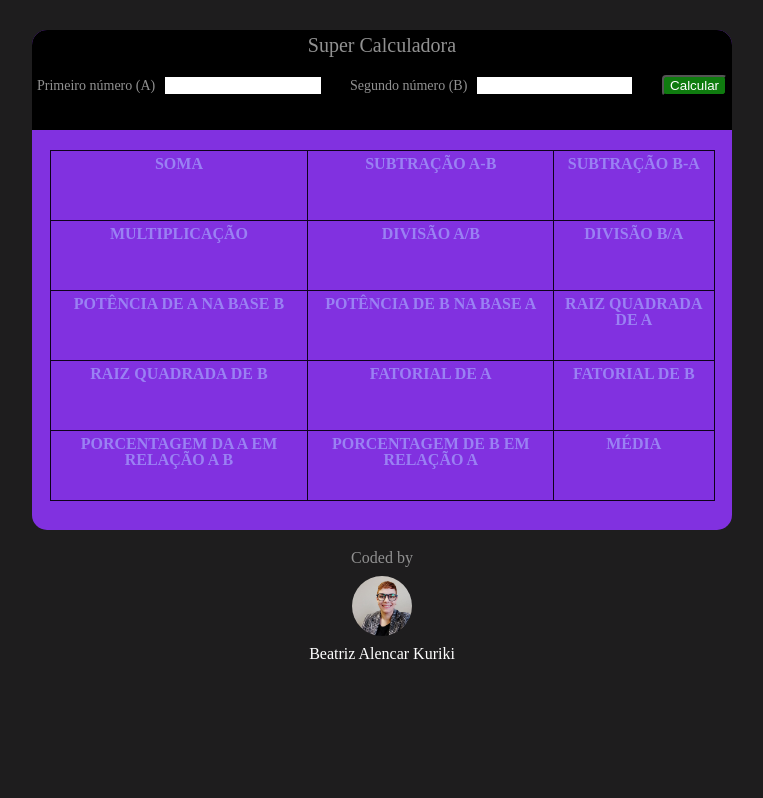
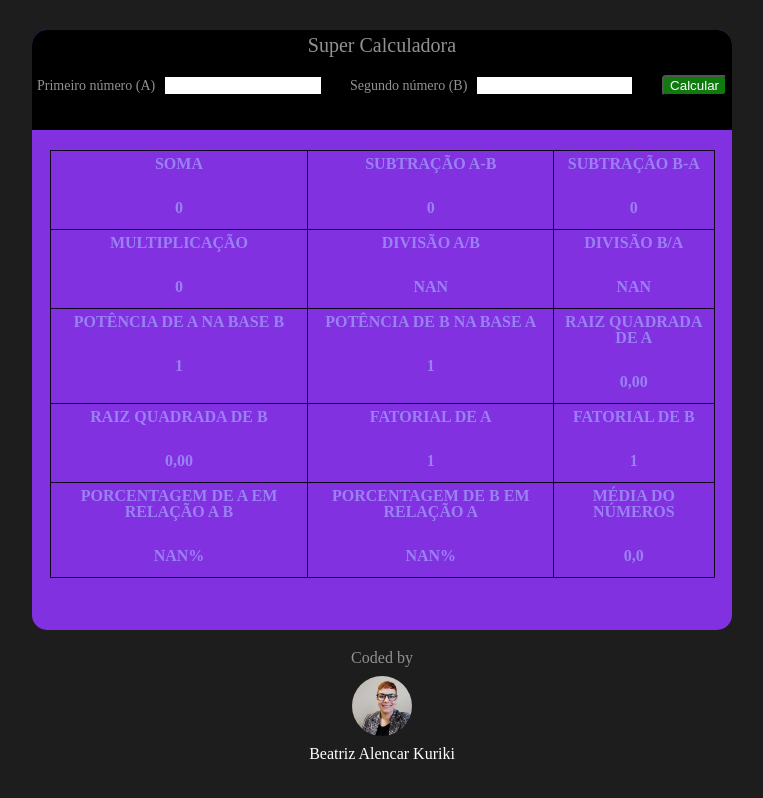
Before and after one commit to BeatrizKuriki/CalculadoraXP, a plain HTML site: page index.html in a window 1280 px wide. Shown: the whole page, without its empty margins (258-1021 px from the left). Drawn offline with Linux system fonts and the light colour scheme.

Commit message:
finalizada lógica

```diff
--- a/index.html
+++ b/index.html
@@ -32,32 +32,52 @@
             <table>
                 <div class="tabela">
                     <tr>
-                        <td><span class="soma">Soma</span></td>
-                        <td><span class="subtacaoAb">Subtração A-B</span></td>
-                        <td><span class="subtracaoBa">Subtração B-A</span></td>
+                        <td><span class="soma">Soma</span>
+                        <p class="resultado-soma"></p></td>
+
+                        <td><span class="subtacaoAb">Subtração A-B</span>
+                        <p class="resultado-subtracaoAb"></p></td>
+
+                        <td><span class="subtracaoBa">Subtração B-A</span>
+                            <p class="resultado-subtracaoBa"></p></td>
                     </tr>
                     <tr>
 
-                        <td><span class="multiplicacao">Multiplicação</span></td>
-                        <td><span class="divisaoAb">Divisão A/B</span></td>
-                        <td><span class="divisaoBa">Divisão B/A</span></td>
+                        <td><span class="multiplicacao">Multiplicação</span>
+                            <p class="resultado-multiplicacao"></p></td>
+
+                        <td><span class="divisaoAb">Divisão A/B</span>
+                            <p class="resultado-divisaoAb"></p></td>
+
+                        <td><span class="divisaoBa">Divisão B/A</span>
+                            <p class="resultado-divisaoBa"></p></td>
                     </tr>
                     <tr>
 
-                        <td><span class="potenciaAb">Potência de A na base B</span></td>
-                        <td><span class="potenciaBa">Potência de B na base A</span></td>
-                        <td><span class="raizQuadradaA">Raiz quadrada de A</span></td>
+                        <td><span class="potenciaAb">Potência de A na base B</span> <p class="resultado-potenciaAb"></p></td>
+
+                        <td><span class="potenciaBa">Potência de B na base A</span> <p class="resultado-potenciaBa"></p></td>
+
+                        <td><span class="raizQuadradaA">Raiz quadrada de A</span> <p class="resultado-raizA"></p></td>
                     </tr>
                     <tr>
-                        <td><span class="raizQuadradaB">Raiz quadrada de B</span></td>
-                        <td><span class="fatorialA">Fatorial de A</span></td>
-                        <td><span class="fatorialB">Fatorial de B</span></td>
+                        <td><span class="raizQuadradaB">Raiz quadrada de B</span> <p class="resultado-raizB"></p></td>
+
+                        <td><span class="fatorialA">Fatorial de A</span><p class="resultado-fatorialA"></p></td>
+
+                        <td><span class="fatorialB">Fatorial de B</span>
+                            <p class="resultado-fatorialB"></p></td>
 
                     </tr>
                     <tr>
-                        <td><span class="porcentagemAb">Porcentagem da A em relação a B</span></td>
-                        <td><span class="porcentagemBa">Porcentagem de B em relação A</span></td>
-                        <td><span class="media">Média</span></td>
+                        <td><span class="porcentagemAb">Porcentagem de A em relação a B</span>
+                            <p class="resultado-porcentagemAb"></p></td>
+
+                        <td><span class="porcentagemBa">Porcentagem de B em relação A</span>
+                            <p class="resultado-porcentagemBa"></p></td>
+
+                        <td><span class="media">Média do números</span>
+                            <p class="resultado-media"></p></td>
 
                     </tr>
                 </div>
--- a/src/script/index.js
+++ b/src/script/index.js
@@ -3,33 +3,80 @@ function start(){
     buttonCalc.addEventListener('click', handleButtonClick);
     let inputNumA = document.querySelector('#input-numA')
     let inputNumB = document.querySelector('#input-numB')
-    inputNumA.addEventListener('input', handleButtonClick)
-    inputNumB.addEventListener('input', handleButtonClick)
+    // inputNumA.addEventListener('input', handleButtonClick)
+    // inputNumB.addEventListener('input', handleButtonClick)
 
     handleButtonClick();
-    soma()
-    subtracaoAb()
-    subtracaoBa()
-    multiplica()
-    divisaoAb()
-    divisaobA()
-    potenciaAb()
-    potenciaBa()
-    raizA()
-    raizB()
-    fatorialA()
-    fatorialB()
-    porcentagemAb()
-    porcentagemBa()
-    media()
+
 }
 
 function handleButtonClick(){
     let inputNumA = document.querySelector('#input-numA')
     let inputNumB = document.querySelector('#input-numB')
-    let numA = inputNumA.value
-    let numB = inputNumB.value
-    console.log(numA, numB)
+    let somaResult = document.querySelector('.resultado-soma');
+    let subtracaoDeAPorB = document.querySelector('.resultado-subtracaoAb');
+    let subtracaodeBPorA = document.querySelector('.resultado-subtracaoBa');
+    let multiplicar = document.querySelector('.resultado-multiplicacao');
+    let divideAb = document.querySelector('.resultado-divisaoAb');
+    let divideBa = document.querySelector('.resultado-divisaoBa');
+    let powAb = document.querySelector('.resultado-potenciaAb');
+    let powBa = document.querySelector('.resultado-potenciaBa');
+    let raizDeA = document.querySelector('.resultado-raizA');
+    let raizDeB = document.querySelector('.resultado-raizB');
+    let fatA = document.querySelector('.resultado-fatorialA');
+    let fatB = document.querySelector('.resultado-fatorialB');
+    let porcentoAb = document.querySelector('.resultado-porcentagemAb');
+    let porcentoBa = document.querySelector('.resultado-porcentagemBa');
+    let mediaDosNumeros = document.querySelector('.resultado-media');
+
+    let numA = Number(inputNumA.value)
+    let numB = Number(inputNumB.value);
+    let calc = soma(numA, numB);
+    somaResult.textContent = calc;
+
+    let calcSubAb = subtracaoAb(numA,numB)
+    subtracaoDeAPorB.textContent = calcSubAb;
+
+    let calcSubBa = subtracaoBa(numA, numB);
+    subtracaodeBPorA.textContent = calcSubBa;
+
+    let calcMultiplica = multiplica(numA, numB);
+    multiplicar.textContent = calcMultiplica;
+
+    let calcDivideAb =  divisaoAb(numA, numB);
+    divideAb.textContent = calcDivideAb.toFixed(2).replace('.', ',');
+
+    let calcDivideBa = divisaobA(numA, numB);
+    divideBa.textContent = calcDivideBa.toFixed(2).replace('.', ',');
+
+    let calcPotenciaAb =  potenciaAb(numA, numB);
+    powAb.textContent = calcPotenciaAb;
+
+    let calcPotenciaBa = potenciaBa(numA, numB);
+    powBa.textContent = calcPotenciaBa;
+
+    let calcRaizA =  raizA(numA);
+    raizDeA.textContent = calcRaizA;
+
+    let calcRaizB = raizB(numB);
+    raizDeB.textContent = calcRaizB;
+
+    let fatorialDeA =  fatorialA(numA);
+    fatA.textContent = fatorialDeA;
+
+    let fatorialDeB = fatorialB(numB);
+    fatB.textContent = fatorialDeB;
+
+    let calcPorcentAb = porcentagemAb(numA,numB);
+    porcentoAb.textContent = calcPorcentAb;
+
+    let calcPorcentBa =  porcentagemBa(numA,numB);
+    porcentoBa.textContent = calcPorcentBa;
+
+    let calcMedia = media(numA, numB);
+    mediaDosNumeros.textContent = calcMedia;
+
+
 }
 
 
@@ -37,7 +84,8 @@ function handleButtonClick(){
 
 
 function soma(numA, numB){
-    return numA + numB
+   return numA+numB
+
 }
 
 function subtracaoAb(numA, numB){
@@ -45,45 +93,45 @@ function subtracaoAb(numA, numB){
 }
 
 function subtracaoBa(numA, numB){
-    return numB - numA
+    return numB - numA;
 }
 
 function multiplica(numA, numB){
-    return numA * numB
+    return numA * numB;
 }
 
 function divisaoAb(numA, numB){
-    return numA/numB
+    return numA/numB;
 }
 
 function divisaobA(numA, numB){
-    return numB/numA
+    return numB/numA;
 }
 
 function potenciaAb(numA, numB){
-    return Math.pow(numA, numB)
+    return Math.pow(numA, numB);
 }
 
 
 function potenciaBa(numA, numB){
-    return Math.pow(numB, numA)
+    return Math.pow(numB, numA);
 }
 
 function raizA(numA){
-    return Math.sqrt(numA).toFixed(2);
+    return Math.sqrt(numA).toFixed(2).replace('.', ',');
 }
 
 function raizB(numB){
-    return Math.sqrt(numB).toFixed(2)
+    return Math.sqrt(numB).toFixed(2).replace('.', ',');
 }
 
 function fatorialA(numA){
     if(numA === 0  || numA === 1)
     return 1;
     for(let i = numA-1; i>= 1; i--){
-        numA = numA *i
+        numA = numA *i;
     }
-    return numA
+    return numA;
 
 }
 
@@ -91,25 +139,27 @@ function fatorialB(numB){
     if(numB === 0  || numB === 1)
     return 1;
     for(let i = numB-1; i>= 1; i--){
-        numB = numB *i
+        numB = numB *i;
     }
-    return numB
+    return numB;
 }
 
 function porcentagemAb(numA, numB){
     let result;
-    result= Math.ceil((numB/numA)*100)
+    result= Math.ceil((numB/numA)*100);
     return `${result}%`;
 }
 
 function porcentagemBa(numA, numB){
     let result;
-    result= Math.ceil((numA/numB)*100)
+    result= Math.ceil((numA/numB)*100);
     return `${result}%`;
 }
 
 function media(numA, numB){
-    return (numA+numB)/2
+    let result = (numA + numB)/2
+    return result.toFixed(1).replace('.',',');
 }
 
+
 start();
--- a/src/styles/index.css
+++ b/src/styles/index.css
@@ -26,7 +26,7 @@ h1{
 
 .calculator{
     width: 700px;
-    height: 500px;
+    height: 600px;
     background-color: var(--color-4);
     display: flex;
     flex-direction: column;
@@ -98,6 +98,11 @@ table td{
     text-transform: uppercase;
     font-weight: bolder;
     text-align: center;
+}
+
+table p{
+    line-height: 200%;
+    margin-top: 20px;
 
 }
 
```
